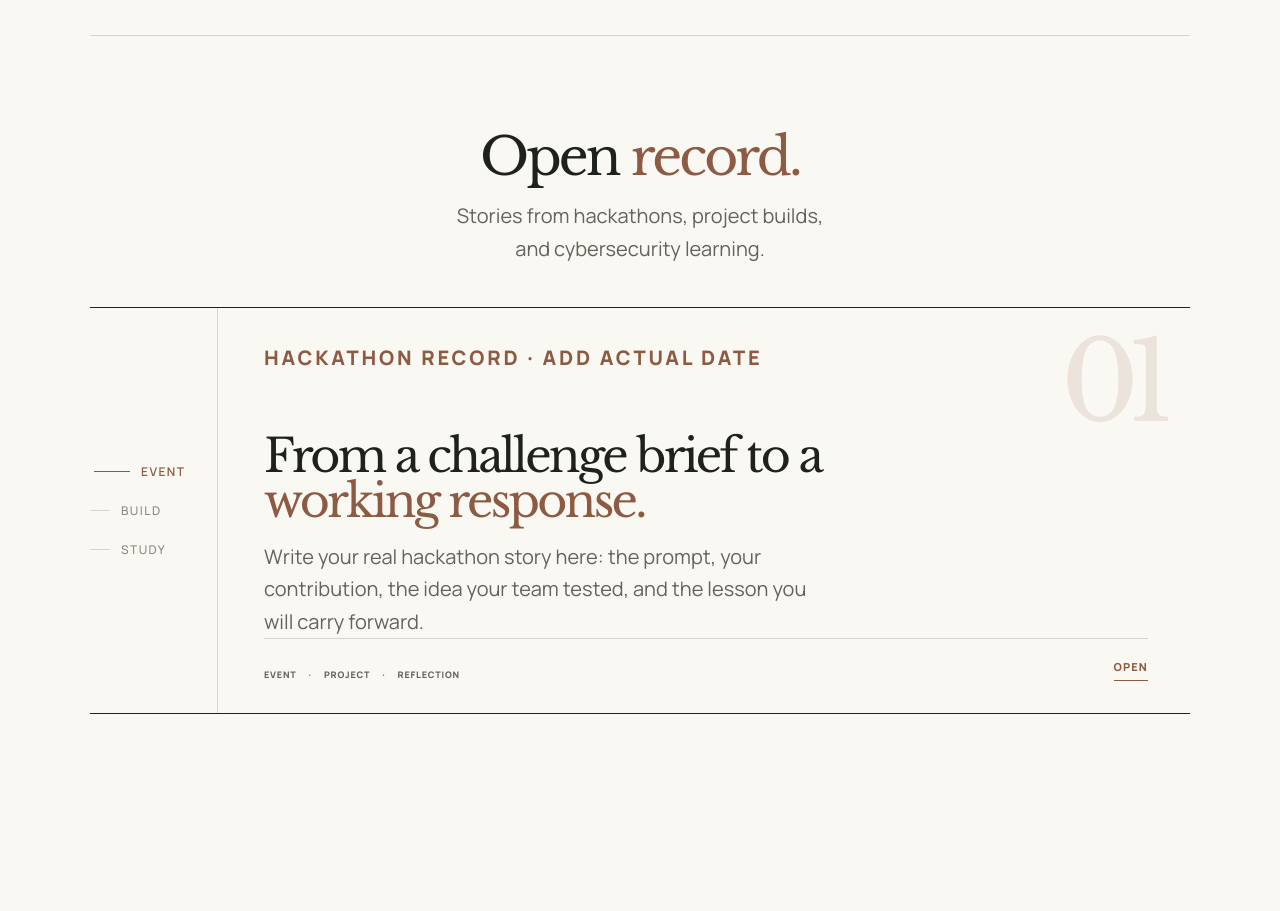
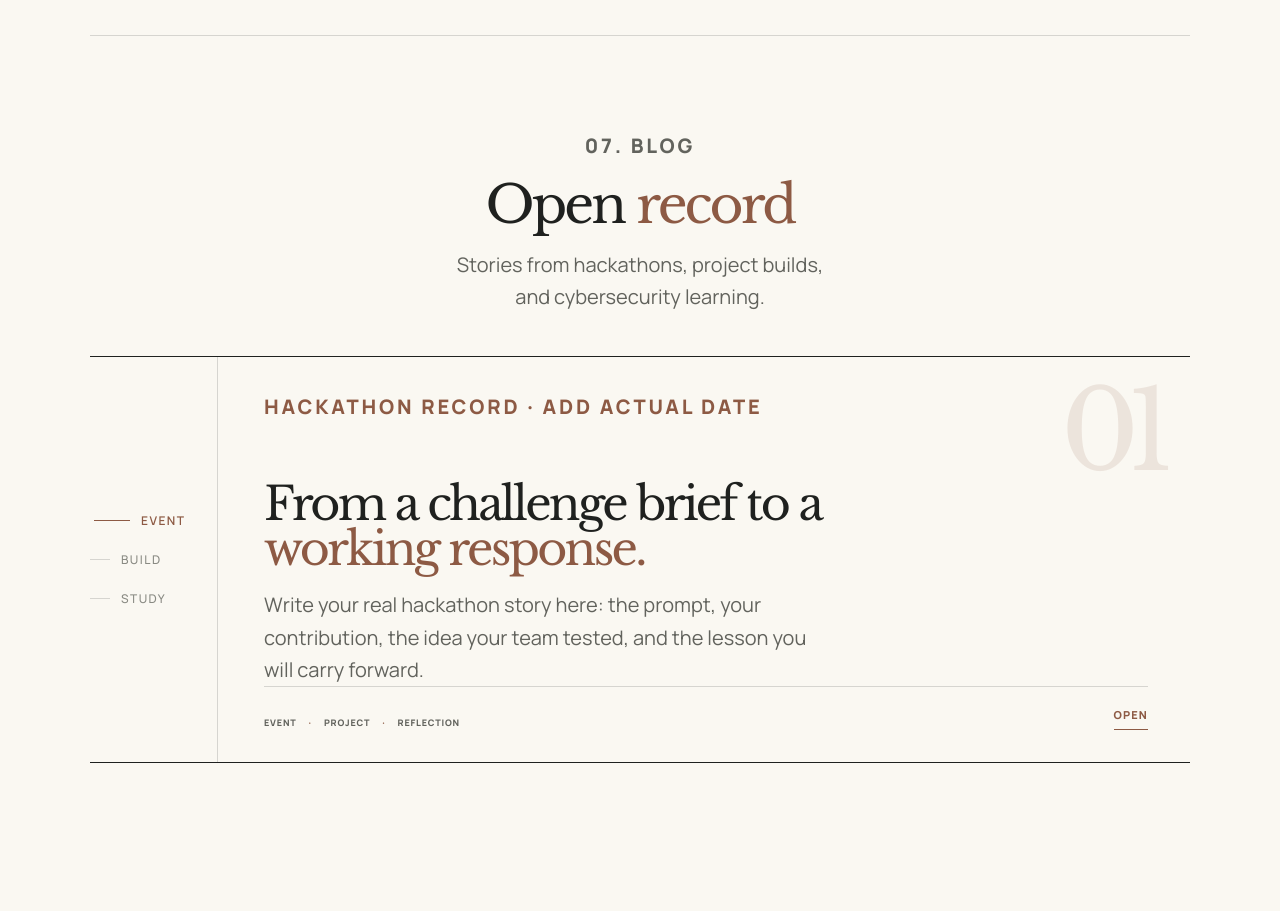
Before and after one commit to avinashk08408/Avinash-portfolio, a React (Vite) app: page / in a window 1280 px wide. Shown: the part 6720-7631 px from the top of the page. Built offline with nearby package versions, Linux system fonts and the light colour scheme; a web font is replaced by a local one.

Commit message:
Update Activity.jsx

```diff
--- a/src/components/Activity/Activity.jsx
+++ b/src/components/Activity/Activity.jsx
@@ -49,9 +49,12 @@ export default function Activity() {
 
   return (
     <section id="activity" className="open-record qs-shell">
-      <div className="open-record__intro">
-        <h2>
-          Open <em>record.</em>
+
+    <div className="open-record__intro">
+       <p className="open-record__label">07. BLOG</p>
+
+         <h2>
+            Open <em>record</em>
         </h2>
 
         <p>
```
